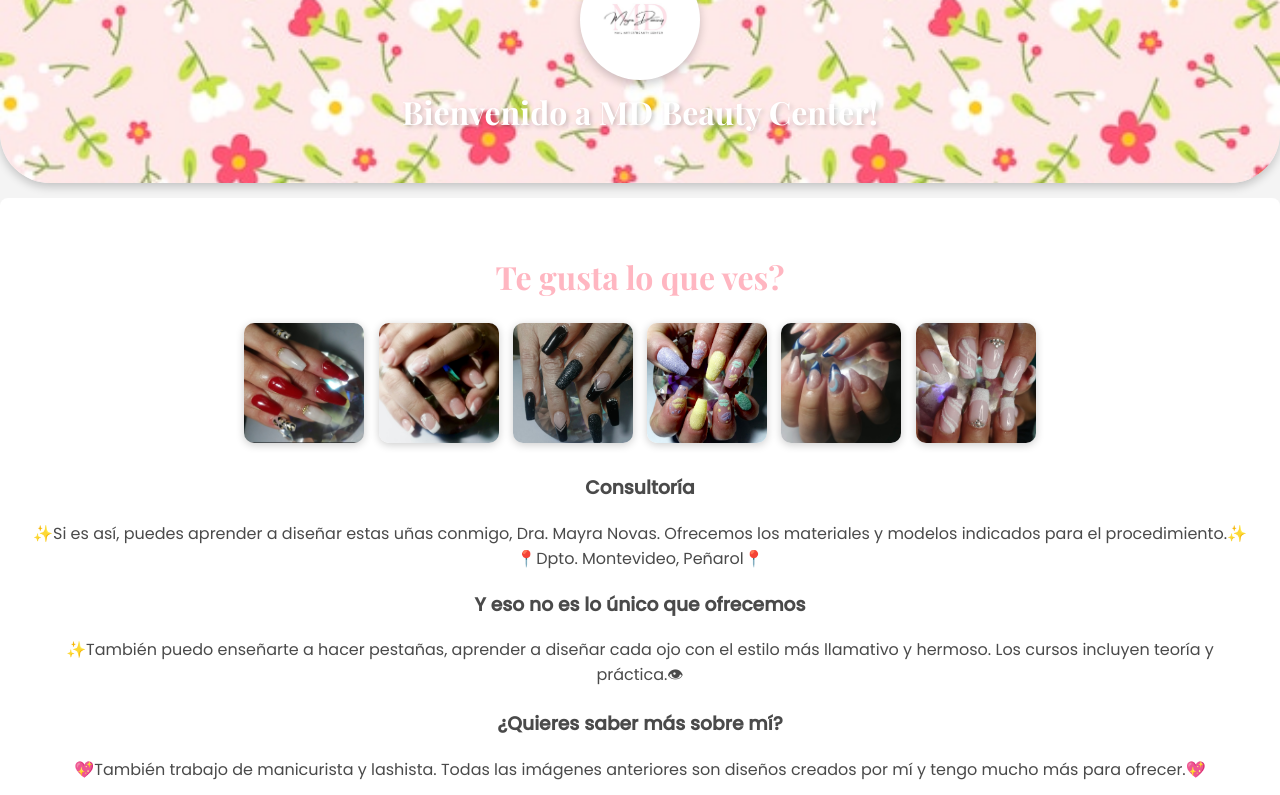
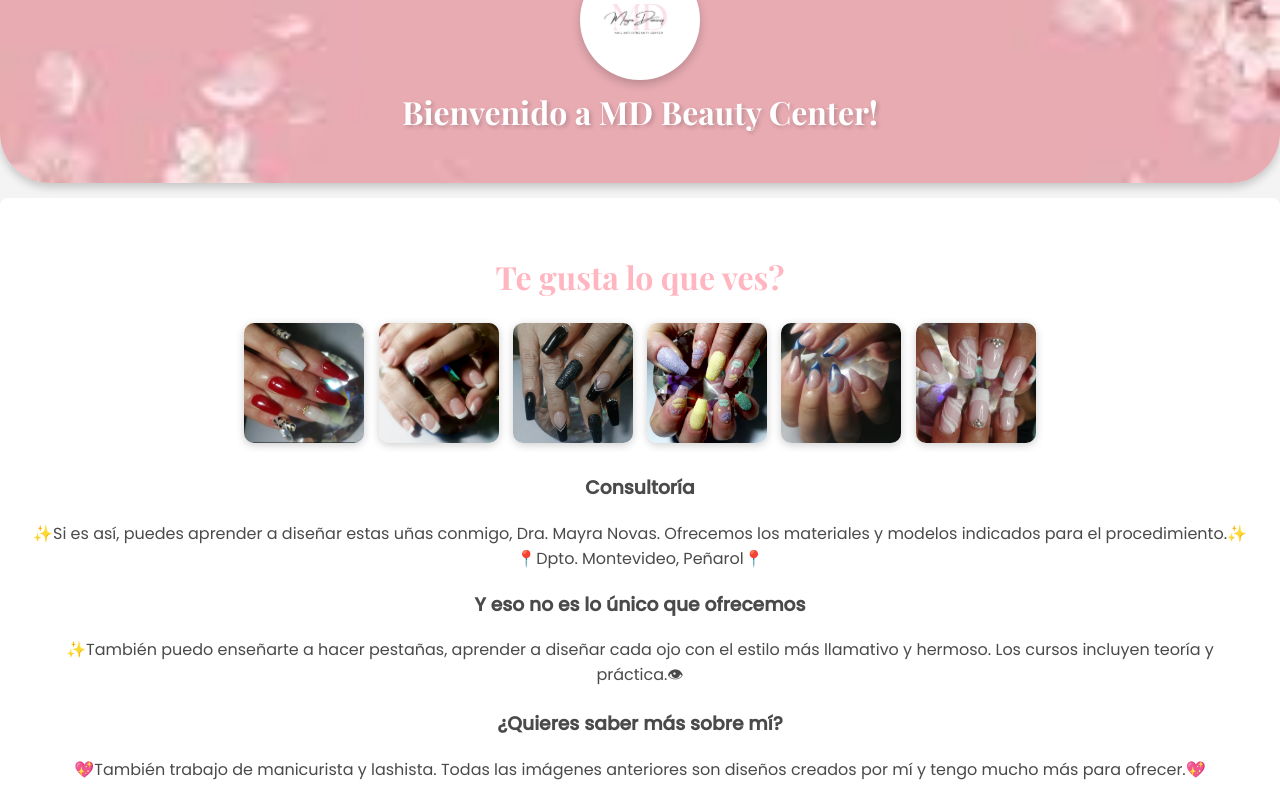
Before and after one commit to Vaniprog/Vaniprog.github.io, a plain HTML site: page index.html in a window 1280 px wide. Shown: the top 795 px of the page. Drawn offline with nearby package versions, Linux system fonts and the light colour scheme.

Commit message:
Update styles.css

```diff
--- a/styles.css
+++ b/styles.css
@@ -26,7 +26,7 @@ header {
     border-bottom-left-radius: 50px;
     border-bottom-right-radius: 50px;
     box-shadow: 0px 4px 10px rgba(0, 0, 0, 0.2);
-    background-image: url('imagenes/IMG_5060.jpeg'); /* Fondo con flores y corazones */
+    background-image: url('imagenes/descarga (1).jpeg'); /* Fondo con flores y corazones */
     background-repeat: no-repeat;
     background-size: cover; /* Asegura que la imagen cubra todo el fondo */
     background-position: center; /* Centra la imagen */
```
